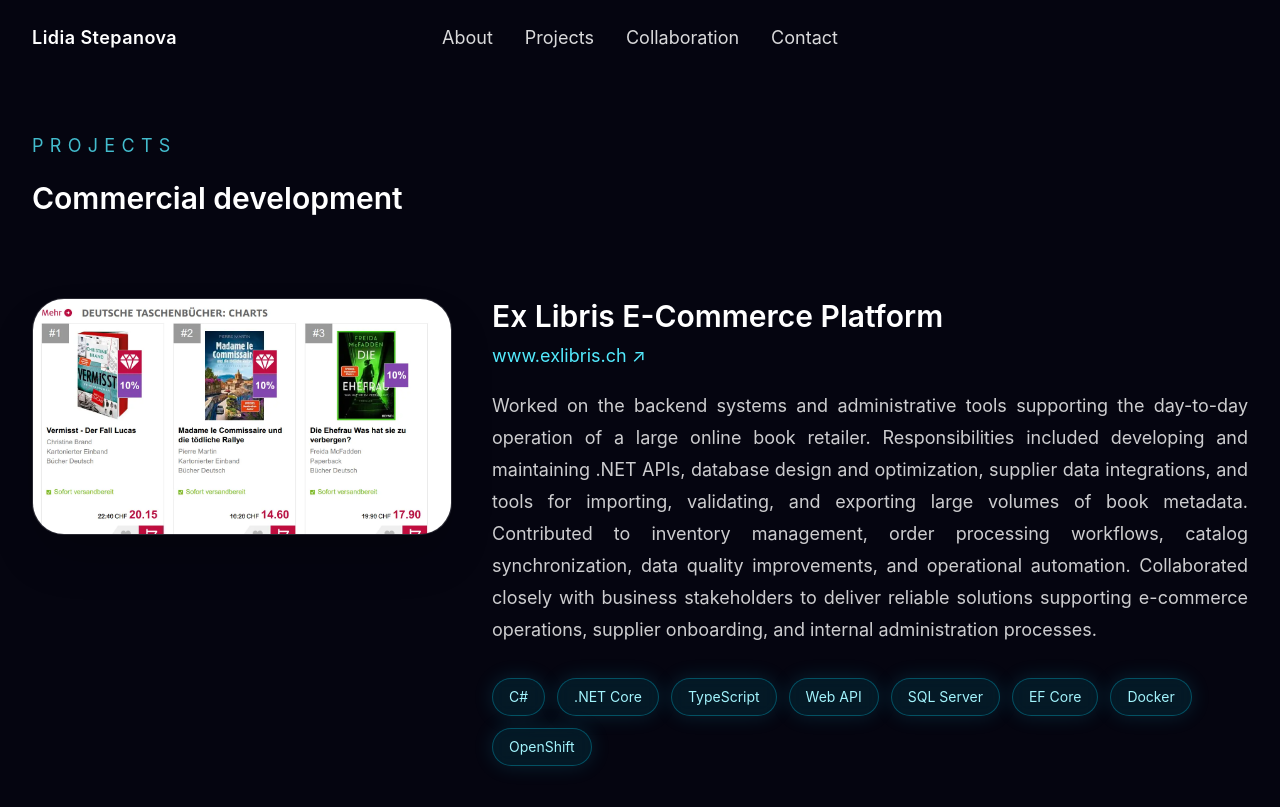
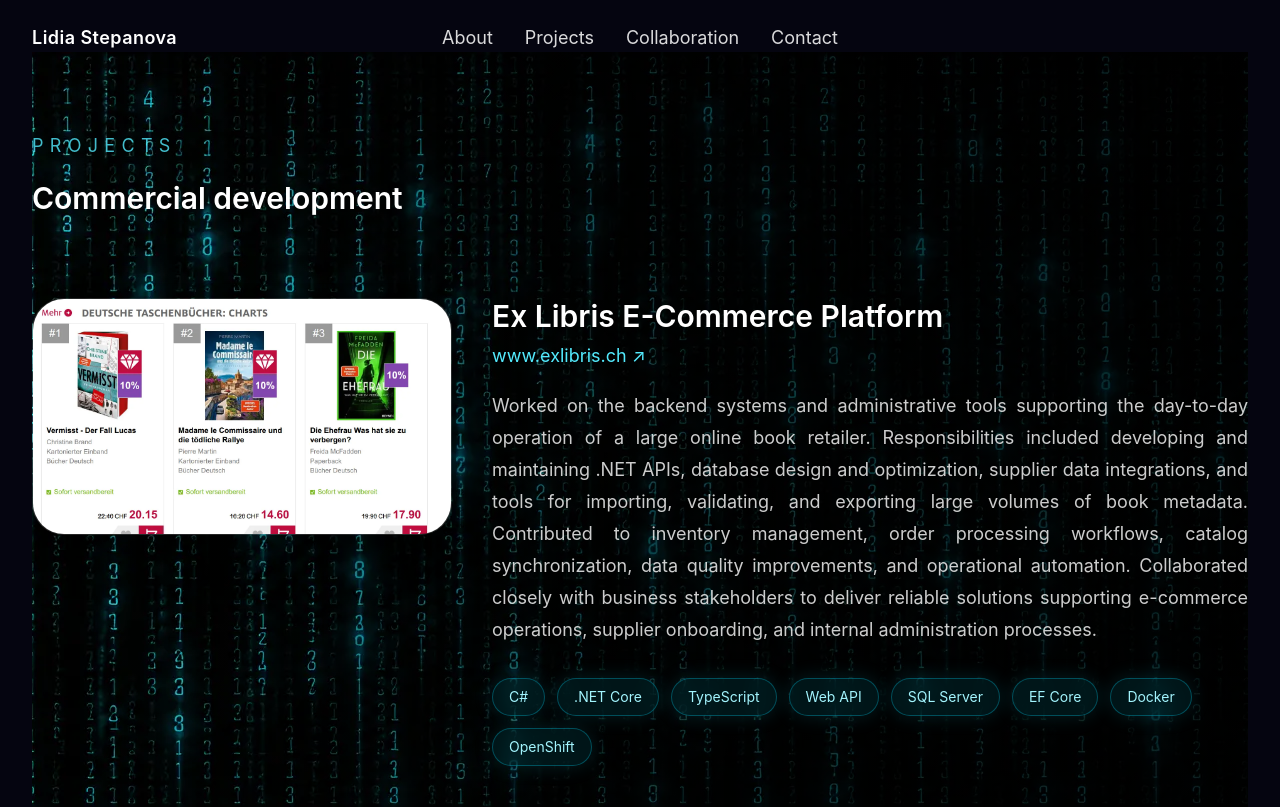
Before and after one commit to StepLidia/landing-page, a React (Vite) app: page /projects in a window 1280 px wide. Shown: the top 807 px of the page. Built offline with nearby package versions, Linux system fonts and the light colour scheme.

Commit message:
add background image to projects page

```diff
--- a/src/components/CyberTerminal.tsx
+++ b/src/components/CyberTerminal.tsx
@@ -3,9 +3,9 @@
 const terminalLines = [
   { text: 'Initializing portfolio interface...', color: 'text-neutral-400/70' },
   { text: 'Loading software engineering modules...', color: 'text-neutral-400/70' },
-  { text: 'Scanning projects: scientific, enterprise...10 projects found.', color: 'text-amber-400/70' },
+  { text: 'Scanning projects: scientific, enterprise...', color: 'text-violet-400/70' },
   { text: 'Contact form online found.', color: 'text-fuchsia-400/70' },
-  { text: 'Status: available for interesting problems...', color: 'text-cyan-400/70' },
+  { text: 'Status: available for interesting problems...', color: 'text-teal-400/70' },
 ];
 
 type TerminalLine = (typeof terminalLines)[number];
--- a/src/components/HeroContent.tsx
+++ b/src/components/HeroContent.tsx
@@ -28,13 +28,13 @@
           href="/misc/CV_Enterprise_Stepanova.pdf"
           target="_blank"
           rel="noopener noreferrer"
-          className="rounded-full border border-white/20 px-6 py-3 text-sm font-medium text-white transition-colors hover:bg-white/10"
+          className="rounded-full border border-white/20 px-6 py-3 text-sm font-medium text-white transition-colors hover:bg-white/20 bg-white/10 shadow-2xl backdrop-blur"
         >
           Download CV ↓
         </a>
         <Link
           to="/?section=contact"
-          className="rounded-full border border-white/20 px-6 py-3 text-sm text-white/80 transition-colors hover:bg-white/10"
+          className="rounded-full border border-white/20 px-6 py-3 text-sm text-white/80 transition-colors hover:bg-white/20 bg-white/10 shadow-2xl backdrop-blur"
         >
           Contact me
         </Link>
--- a/src/pages/ProjectsPage.tsx
+++ b/src/pages/ProjectsPage.tsx
@@ -2,6 +2,20 @@
 
 export function ProjectsPage() {
   return (
+    <div className="relative overflow-hidden">
+      <div
+        className="absolute inset-0"
+        style={{
+          backgroundImage: "url('/images/projects.webp')",
+          backgroundSize: 'auto',
+          backgroundPosition: 'top center',
+          backgroundRepeat: 'repeat'
+        }}
+        aria-hidden="true"
+      />
+
+      <div className="absolute inset-0 bg-linear-to-r from-black/10 via-black/70 to-black/85" />
+
       <div className="relative z-10 mx-auto mt-20 max-w-350 pb-24">
         <p className="mb-5 text-lg uppercase tracking-[0.35em] text-cyan-300/80">
           Projects
@@ -57,6 +71,7 @@
           Worked across C++, Java, Python, MATLAB, and OpenGL technologies in a multidisciplinary environment combining software engineering and applied physics."
             technologies={['C++', 'Java', 'Python', 'MATLAB', 'OpenGL', 'Qt']}
           />
+        </div>
       </div>
     </div>
   );
```
Also changed, not shown: public/images/projects.webp (added). Lines whose indentation alone changed are shown as unchanged.
